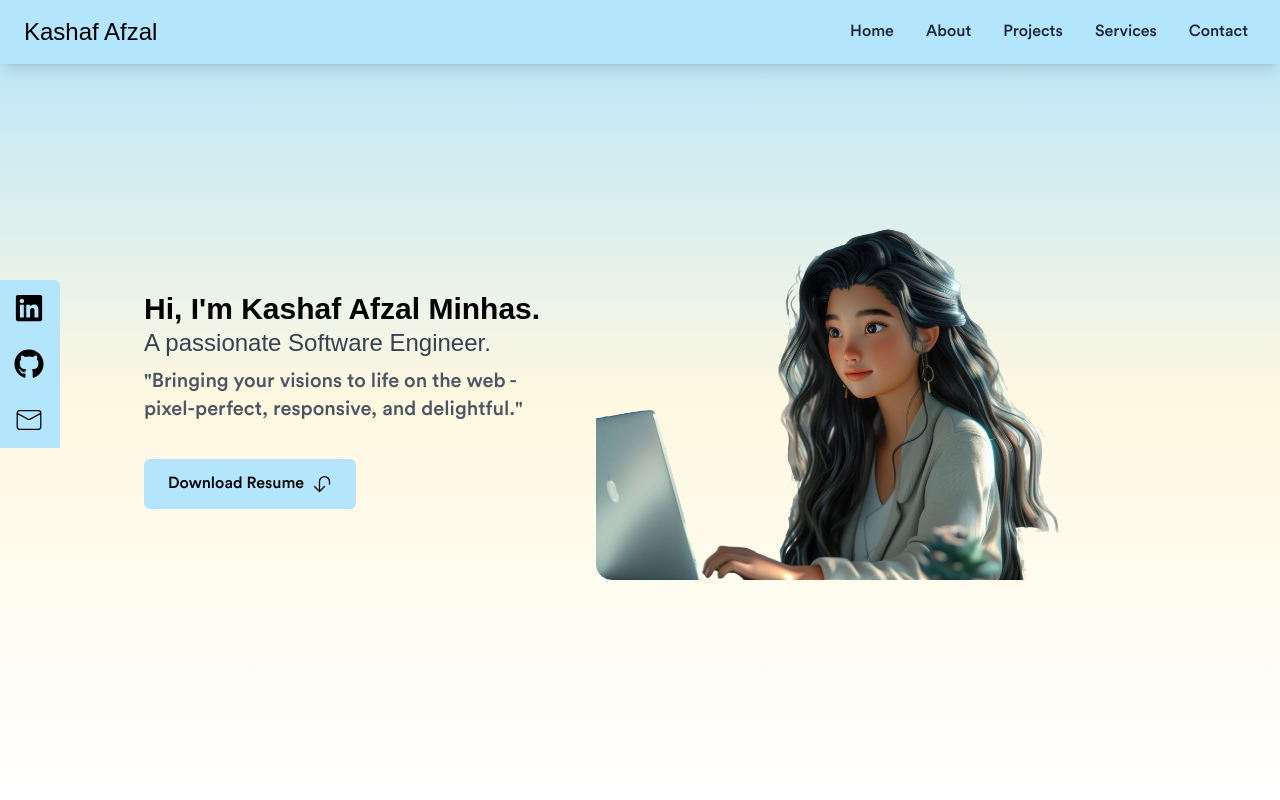
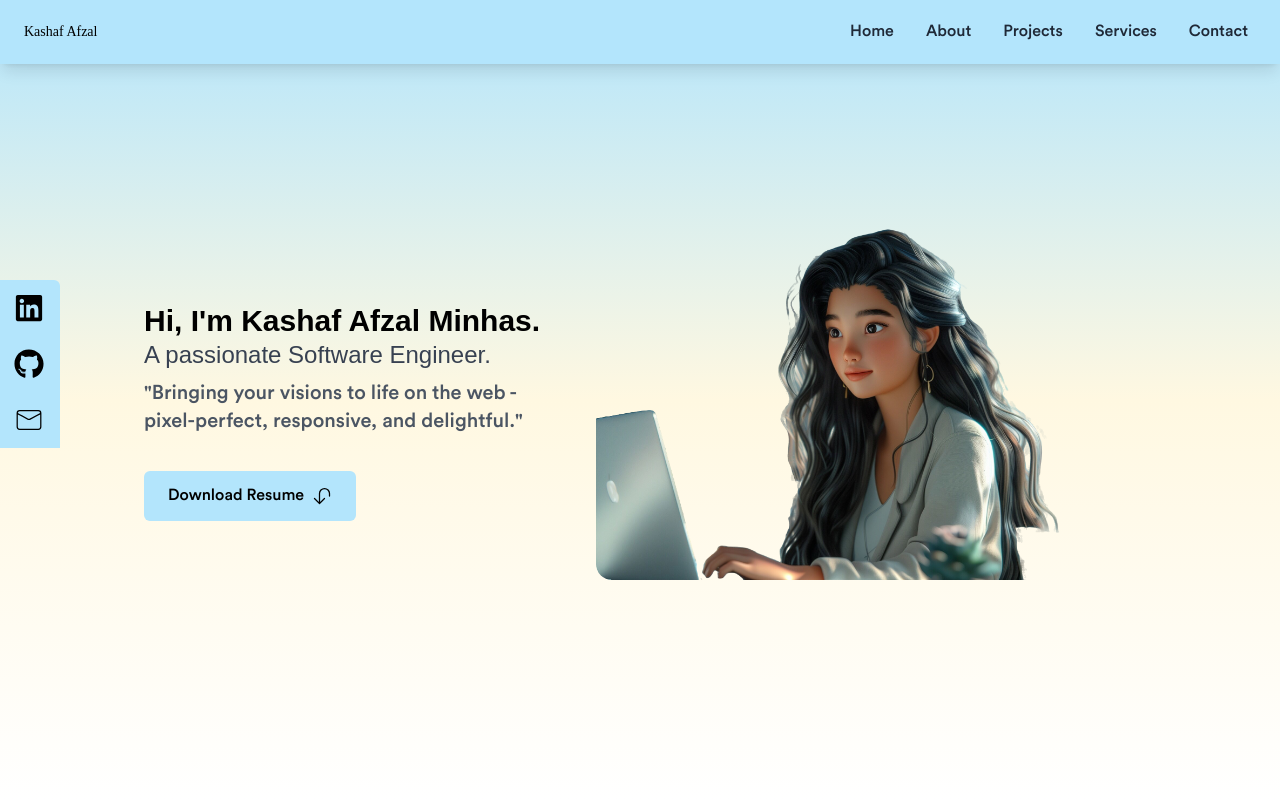
Before and after one commit to kashaf-afzalminhas/kashafafzal-portfolio, a React (Create React App) app in the folder my-portfolio/: page / in a window 1280 px wide. Shown: the top 800 px of the page. Built offline with nearby package versions, Linux system fonts and the light colour scheme.

Commit message:
new update

```diff
--- a/my-portfolio/src/Components/Home.jsx
+++ b/my-portfolio/src/Components/Home.jsx
@@ -9,7 +9,7 @@ const Home = () => {
       className="h-screen w-full bg-gradient-to-b from-[#B3E5FC] via-[#FFF8E1] to-white flex flex-col justify-center items-center"
     >
       <div className="max-w-screen-lg mx-auto flex flex-col items-center justify-center h-full px-4 md:flex-row">
-        <div className="flex flex-col justify-center h-full text-center md:text-left md:mr-10">
+        <div className="flex flex-col justify-center h-full text-center md:text-left md:mt-6 md:mr-10">
           <h2 className="text-2xl sm:text-3xl font-bold text-black">
             Hi, I'm Kashaf Afzal Minhas.
           </h2>
--- a/my-portfolio/src/Components/NavBar.jsx
+++ b/my-portfolio/src/Components/NavBar.jsx
@@ -19,7 +19,7 @@ const NavBar = () => {
   return (
     <>
       <nav className="w-full h-16 flex bg-[#B3E5FC] justify-between items-center text-black  fixed px-4 shadow-lg z-10">
-        <h1 className="text-2xl font-LyonDisplay font-medium ml-2">Kashaf Afzal</h1>
+        <h1 className="text-2xl md:text-sm font-LyonText font-signature font-medium ml-2">Kashaf Afzal</h1>
         <ul className="hidden md:flex">
           {links.map(({ id, link }) => (
             <li
--- a/my-portfolio/src/Components/Project.jsx
+++ b/my-portfolio/src/Components/Project.jsx
@@ -34,7 +34,7 @@ function Project() {
           </p>
           <p className="py-4 text-lg">Check Out Some Of My Projects</p>
         </div>
-        <div className="grid grid-cols-1 sm:grid-cols-2 gap-8 text-center px-4">
+        <div className="grid grid-cols-1  sm:grid-cols-2 gap-8 text-center px-4">
           {posts.map(({ id, src, title, style, description }) => (
             <div
               key={id}
```
